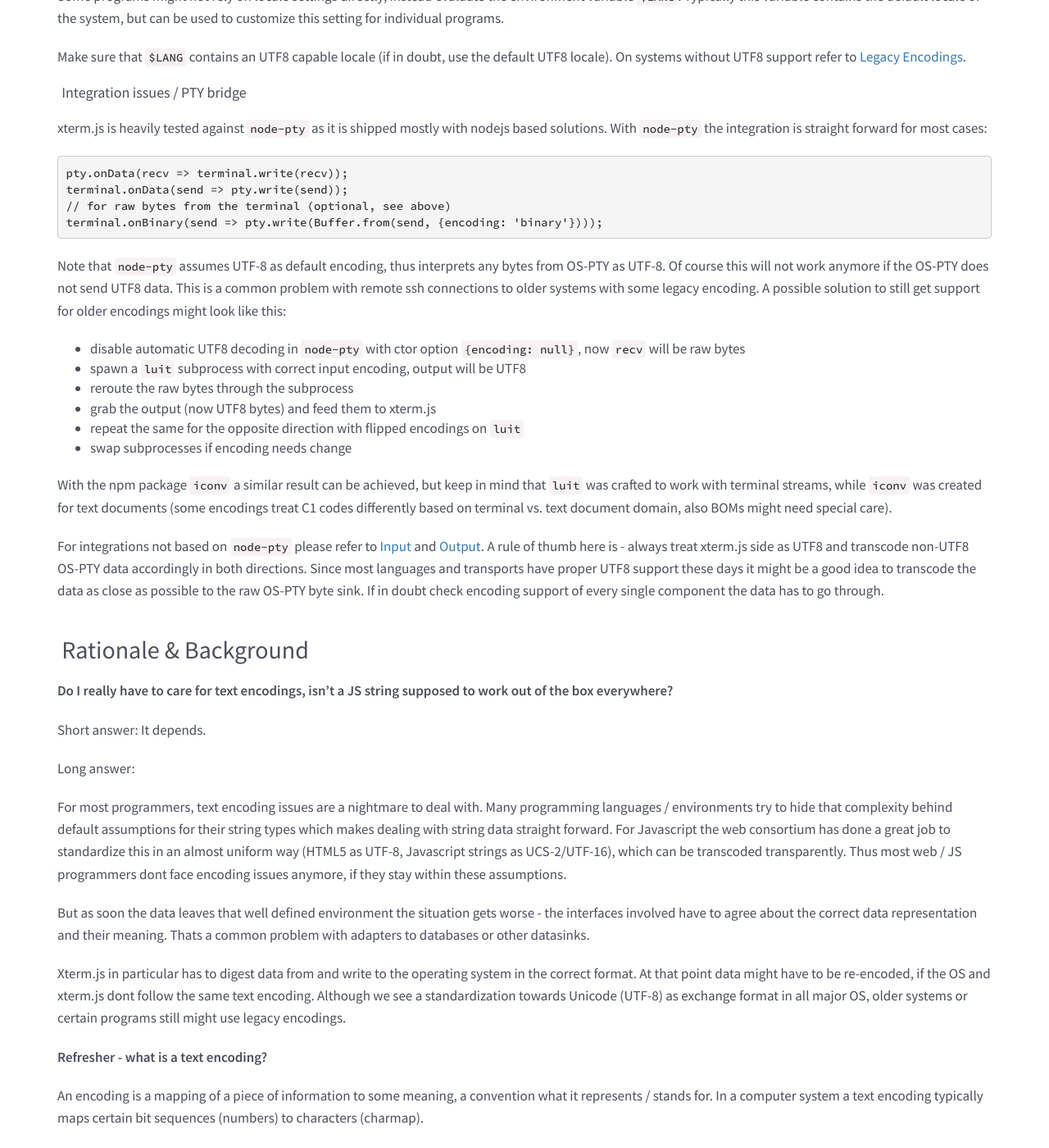
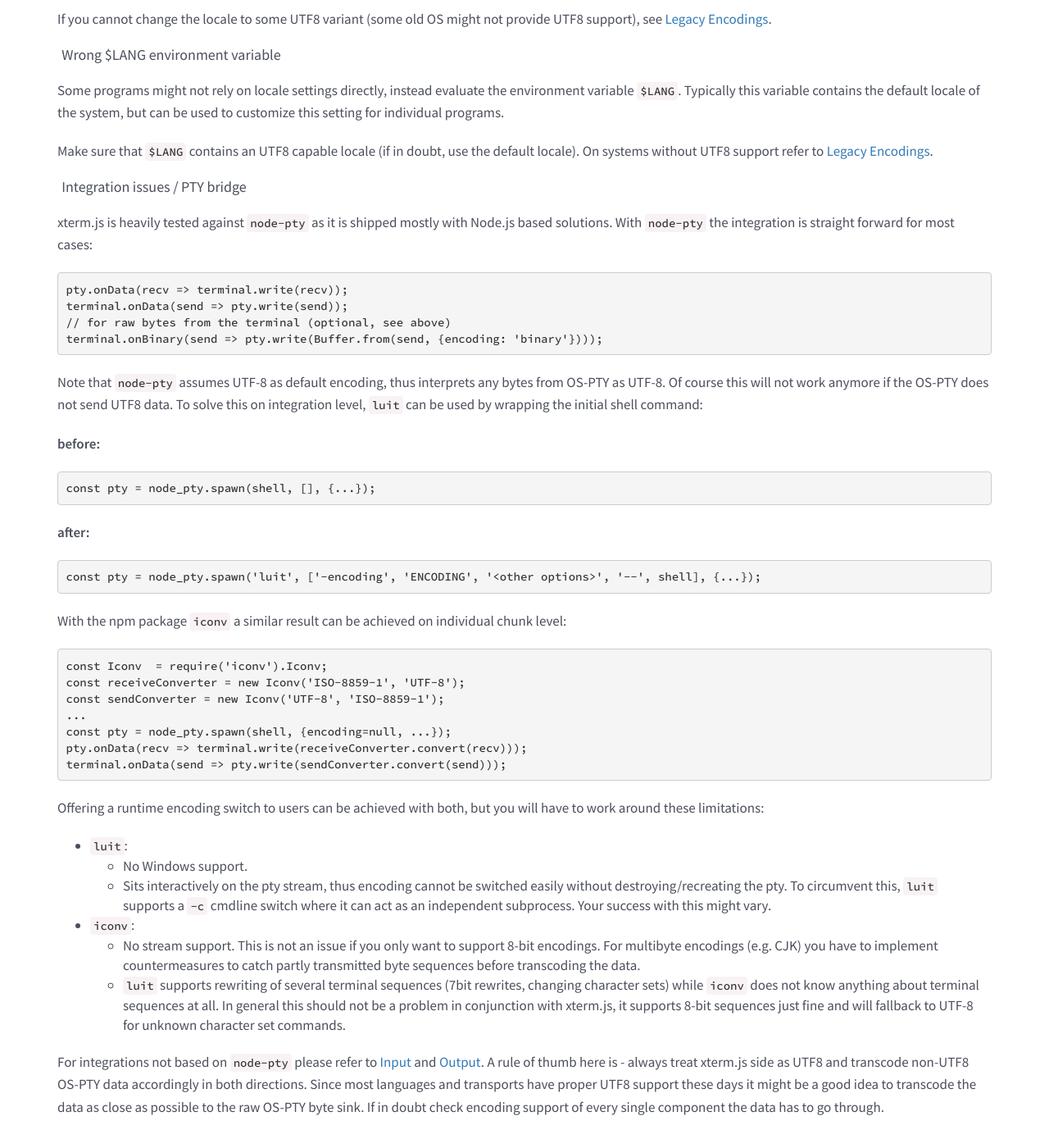
Before and after one commit to xtermjs/xtermjs.org, a Jekyll site: the page built from _docs/guides/encoding.md, in a window 1280 px wide and 1400 px high, scrolled down 1740 px. Shown: the whole window at 82% size. Built offline with Jekyll 4.4.1, drawn with Linux system fonts in a browser that asks for light colours; nearby versions of some CDN libraries; some of the changed text lies outside the part shown.

Commit message:
more verbose for luit/iconv; several fixes

````diff
--- a/_docs/guides/encoding.md
+++ b/_docs/guides/encoding.md
@@ -13,14 +13,21 @@
 
 ### Output
 
-String data will be output by `xterm.js` as JS strings (`onData` event) and might contain any valid Unicode codepoint, thus should be treated as UTF-16/UCS-2. For OS interaction this data should be converted to UTF-8 bytes (automatically done by `node-pty`).
-
-(upcoming xterm.js versions)
-Beside string data `xterm.js` might send raw byte data with the `onBinary` event. For easier consumption the payload is a JS string, but should be treated as 8-bit data (`'binary'` encoding in nodejs). Currently this is only used for mouse reports that cannot be encoded legally in UTF-8.
+String data will be output by `xterm.js` as JS strings (`onData` event) and might contain any valid Unicode codepoint, thus should be treated as UTF-16/UCS-2. For OS interaction this data should be converted to UTF-8 bytes (automatically done by [node-pty](https://github.com/microsoft/node-pty)).
 
 ### Legacy Encodings
 
-`xterm.js` does not support any legacy encoding and prolly never will. If you have to deal with older systems or programs that dont understand UTF-8, we strongly suggest to use a streamline transcoder like [luit](https://linux.die.net/man/1/luit) to translate between the foreign encoding and UTF-8. `luit` was designed with terminal data streams in mind and can handle most scenarios with escape sequences correctly. If it does not suit your purpose or is not available for your system refer to general converters that most environments offer (e.g. [iconv](https://en.wikipedia.org/wiki/Iconv)).
+`xterm.js` does not support any legacy encoding and probably never will. If you have to deal with older systems or programs that dont understand UTF-8, we strongly suggest to use a streamline transcoder like [luit](https://linux.die.net/man/1/luit) to translate between the foreign encoding and UTF-8. `luit` was designed with terminal data streams in mind and can handle most scenarios with escape sequences correctly. If it does not suit your purpose or is not available for your system refer to general converters that most environments offer (e.g. [iconv](https://en.wikipedia.org/wiki/Iconv)).
+
+__example:__ luit using latin-1 for a single program
+```bash
+&> luit -encoding ISO8859-1 -- command
+```
+
+__example:__ luit transcoding a ssh connection
+```bash
+&> LC_ALL=fr_FR luit ssh legacy-machine
+```
 
 ### Typical encodings issues with xterm.js
 
@@ -64,11 +71,11 @@
 
 Some programs might not rely on locale settings directly, instead evaluate the environment variable `$LANG`. Typically this variable contains the default locale of the system, but can be used to customize this setting for individual programs.
 
-Make sure that `$LANG` contains an UTF8 capable locale (if in doubt, use the default UTF8 locale). On systems without UTF8 support refer to [Legacy Encodings](#legacy-encodings).
+Make sure that `$LANG` contains an UTF8 capable locale (if in doubt, use the default locale). On systems without UTF8 support refer to [Legacy Encodings](#legacy-encodings).
 
 #### Integration issues / PTY bridge
 
-xterm.js is heavily tested against `node-pty` as it is shipped mostly with nodejs based solutions. With `node-pty` the integration is straight forward for most cases:
+xterm.js is heavily tested against `node-pty` as it is shipped mostly with Node.js based solutions. With `node-pty` the integration is straight forward for most cases:
 
 ```Javascript
 pty.onData(recv => terminal.write(recv));
@@ -77,15 +84,37 @@
 terminal.onBinary(send => pty.write(Buffer.from(send, {encoding: 'binary'})));
 ```
 
-Note that `node-pty` assumes UTF-8 as default encoding, thus interprets any bytes from OS-PTY as UTF-8. Of course this will not work anymore if the OS-PTY does not send UTF8 data. This is a common problem with remote ssh connections to older systems with some legacy encoding. A possible solution to still get support for older encodings might look like this:
-- disable automatic UTF8 decoding in `node-pty` with ctor option `{encoding: null}`, now `recv` will be raw bytes
-- spawn a `luit` subprocess with correct input encoding, output will be UTF8
-- reroute the raw bytes through the subprocess
-- grab the output (now UTF8 bytes) and feed them to xterm.js
-- repeat the same for the opposite direction with flipped encodings on `luit`
-- swap subprocesses if encoding needs change
+Note that `node-pty` assumes UTF-8 as default encoding, thus interprets any bytes from OS-PTY as UTF-8. Of course this will not work anymore if the OS-PTY does not send UTF8 data. To solve this on integration level, `luit` can be used by wrapping the initial shell command:
 
-With the npm package `iconv` a similar result can be achieved, but keep in mind that `luit` was crafted to work with terminal streams, while `iconv` was created for text documents (some encodings treat C1 codes differently based on terminal vs. text document domain, also BOMs might need special care).
+__before:__
+```Javascript
+const pty = node_pty.spawn(shell, [], {...});
+```
+
+__after:__
+```Javascript
+const pty = node_pty.spawn('luit', ['-encoding', 'ENCODING', '<other options>', '--', shell], {...});
+```
+
+With the npm package `iconv` a similar result can be achieved on individual chunk level:
+
+```Javascript
+const Iconv  = require('iconv').Iconv;
+const receiveConverter = new Iconv('ISO-8859-1', 'UTF-8');
+const sendConverter = new Iconv('UTF-8', 'ISO-8859-1');
+...
+const pty = node_pty.spawn(shell, {encoding=null, ...});
+pty.onData(recv => terminal.write(receiveConverter.convert(recv)));
+terminal.onData(send => pty.write(sendConverter.convert(send)));
+```
+
+Offering a runtime encoding switch to users can be achieved with both, but you will have to work around these limitations:
+- `luit`:
+  - No Windows support.
+  - Sits interactively on the pty stream, thus encoding cannot be switched easily without destroying/recreating the pty. To circumvent this, `luit` supports a `-c` cmdline switch where it can act as an independent subprocess. Your success with this might vary.
+- `iconv`:
+  - No stream support. This is not an issue if you only want to support 8-bit encodings. For multibyte encodings (e.g. CJK) you have to implement countermeasures to catch partly transmitted byte sequences before transcoding the data.
+  - `luit` supports rewriting of several terminal sequences (7bit rewrites, changing character sets) while `iconv` does not know anything about terminal sequences at all. In general this should not be a problem in conjunction with xterm.js, it supports 8-bit sequences just fine and will fallback to UTF-8 for unknown character set commands.
 
 For integrations not based on `node-pty` please refer to [Input](#input) and [Output](#output). A rule of thumb here is - always treat xterm.js side as UTF8 and transcode non-UTF8 OS-PTY data accordingly in both directions. Since most languages and transports have proper UTF8 support these days it might be a good idea to transcode the data as close as possible to the raw OS-PTY byte sink. If in doubt check encoding support of every single component the data has to go through.
 
@@ -191,7 +220,7 @@
 
 __3. Execution__
 
-  During execution, `printf` simply grabs the memory location of the bytes and puts everything up to the null termination into `STDOUT`. `wprintf` additionally changes `STDOUT` into wide mode and then operates the same as `printf` but with different type widths (2 byte in UTF-16, 4 in UTF-32). `setlocale` is needed to initialize the C runtime with the expected output encoding offered by the system, which turns the internal byte representation into a byte stream in the system encoding (UTF-8 on most systems). Note that other programming languages provide similar interfaces to locale settings (like `java.util.Locale` in Java). Further note that some languages hide this step from the developers and try to detect the correct output encoding on their own (e.g. Python, nodejs).
+  During execution, `printf` simply grabs the memory location of the bytes and puts everything up to the null termination into `STDOUT`. `wprintf` additionally changes `STDOUT` into wide mode and then operates the same as `printf` but with different type widths (2 byte in UTF-16, 4 in UTF-32). `setlocale` is needed to initialize the C runtime with the expected output encoding offered by the system, which turns the internal byte representation into a byte stream in the system encoding (UTF-8 on most systems). Note that other programming languages provide similar interfaces to locale settings (like `java.util.Locale` in Java). Further note that some languages hide this step from the developers and try to detect the correct output encoding on their own (e.g. Python, Node.js).
 
   *Summary*: A step, that transcodes from the process in-memory encoding to the appropriate **output encoding**.
   *Note*: The locale subsystem deals with many more localization related aspects beside text encodings ([Wikipedia](https://en.wikipedia.org/wiki/Locale_(computer_software))).
@@ -215,7 +244,7 @@
 - wrong editor encoding
   This was a common issue in the past for programming beginners, nowadays most editors use UTF-8 as default and every compiler / interpreter understands that.
 - `setlocale` is missing or the wrong locale was applied
-  This is not a problem for pure 7-bit ASCII data, in fact this is most common in system software that only outputs English (many low level C programs never call `setlocale` explicitly). For any program dealing with non-ASCII string data this might lead to scrambled output. This is also a problem for environments that try to detect the right output encoding but get outsmarted by a complicated system configuration or unsupported output encoding. Especially in Python or nodejs developers should be prepared for this and sometimes have to fix the output encoding.
+  This is not a problem for pure 7-bit ASCII data, in fact this is most common in system software that only outputs English (many low level C programs never call `setlocale` explicitly). For any program dealing with non-ASCII string data this might lead to scrambled output. This is also a problem for environments that try to detect the right output encoding but get outsmarted by a complicated system configuration or unsupported output encoding. Especially in Python or Node.js developers should be prepared for this and sometimes have to fix the output encoding.
 - terminal encoding differs from encoding used in `setlocale`
   That is a quite common issue, e.g. when connecting to a remote system with `ssh` that uses a different system encoding than the terminal's host system without additional transcoding. This also can happen if a certain program deliberately sets its own encoding not compatible with the terminal's encoding (like some applications do under Windows, e.g. `git-bash` which defaults to UTF-8 regardless of the system encoding).
 - terminal encoding is not capable to decode a certain codepoint
````
